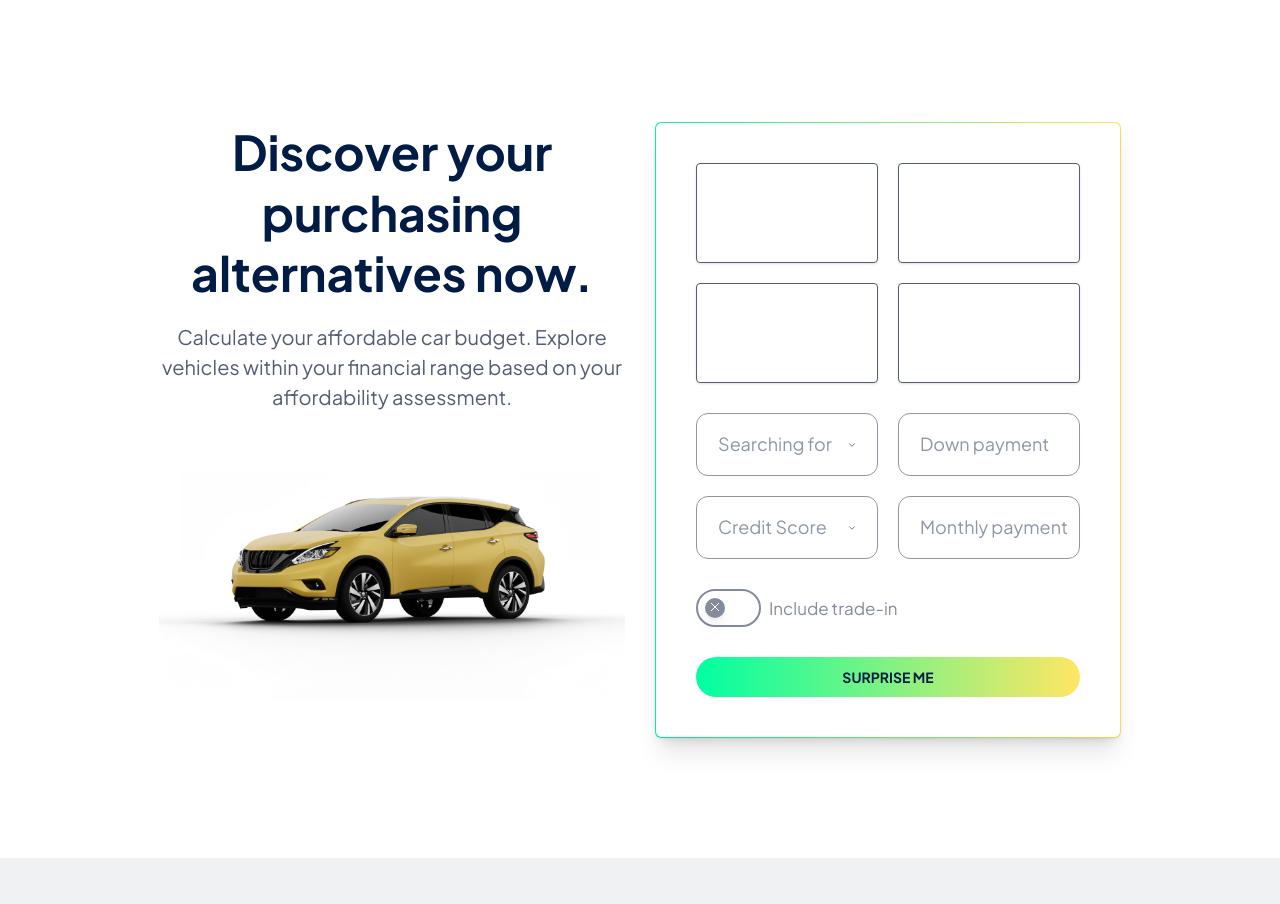
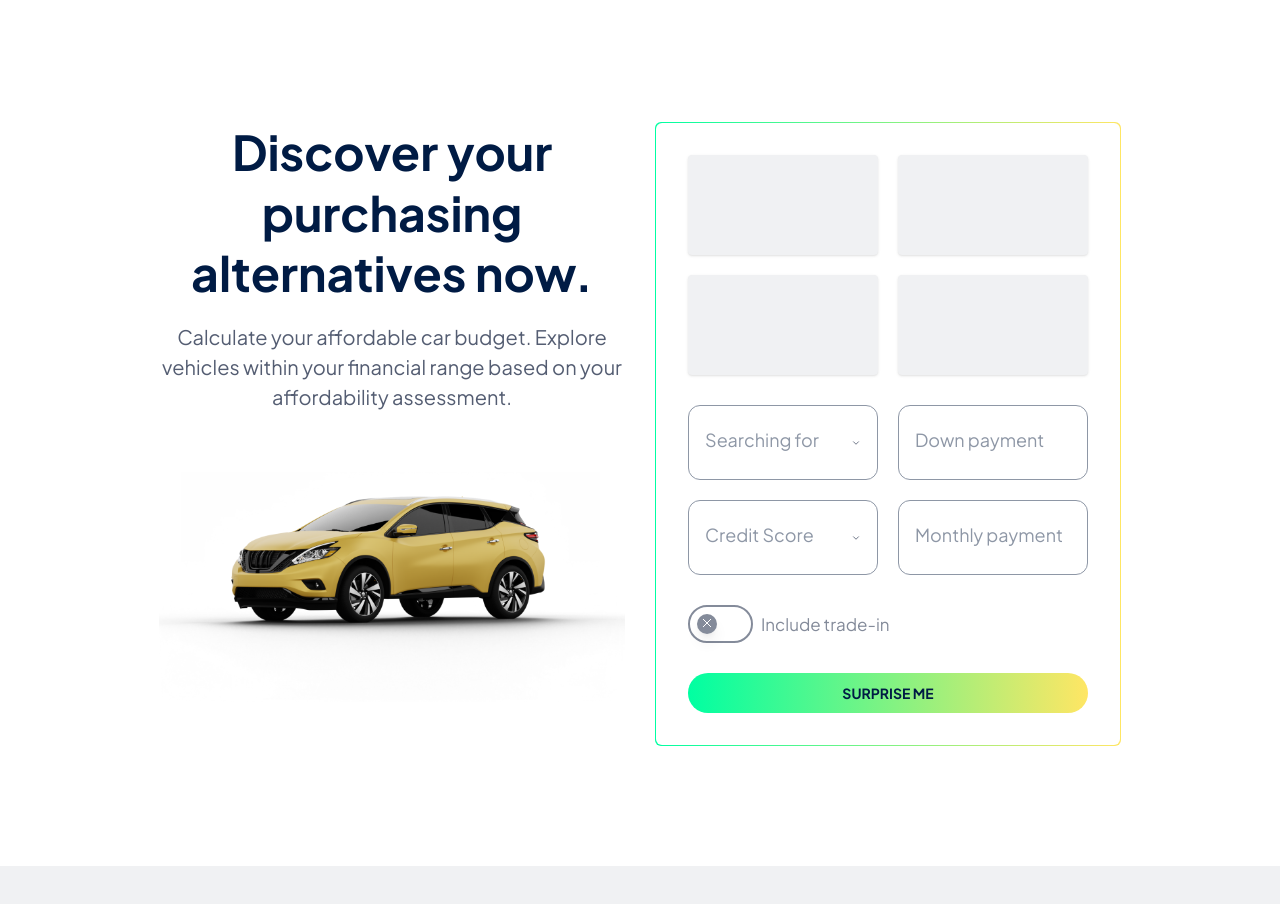
Before and after one commit to talhabaig/autoprosper, a Next.js app: page / in a window 1280 px wide. Shown: the part 1080-1984 px from the top of the page. Built offline with nearby package versions, Linux system fonts and the light colour scheme.

Commit message:
fix section padding & Input styling component

```diff
--- a/src/components/home/Discover/Discover.tsx
+++ b/src/components/home/Discover/Discover.tsx
@@ -23,14 +23,14 @@ const Discover = () => {
           height="342"
         />
       </div>
-      <div className="flex max-w-[690px] w-full justify-center">
-        <GradientCard>
-          <div className="flex flex-col gap-[30px] h-full w-full items-center justify-center bg-white rounded-md p-[40px]">
+      <div className="flex md:max-w-[690px] w-full justify-center">
+        <GradientCard variant="hide-on-mobile">
+          <div className="flex flex-col gap-[30px] h-full w-full items-center justify-center bg-white rounded-md p-[32px]">
             <div className="grid grid-cols-2 w-full gap-5 ">
-              <Card className="bg-gray-300 rounded h-[100px]"></Card>
-              <Card className="bg-gray-300 rounded h-[100px]"></Card>
-              <Card className="bg-gray-300 rounded h-[100px]"></Card>
-              <Card className="bg-gray-300 rounded h-[100px]"></Card>
+              <Card className="bg-light-gray rounded border-0 h-[100px]"></Card>
+              <Card className="bg-light-gray rounded border-0 h-[100px]"></Card>
+              <Card className="bg-light-gray rounded border-0 h-[100px]"></Card>
+              <Card className="bg-light-gray rounded border-0 h-[100px]"></Card>
             </div>
 
             <div className="grid grid-cols-2 gap-5">
--- a/src/components/ui/card.tsx
+++ b/src/components/ui/card.tsx
@@ -1,8 +1,23 @@
-import * as React from "react"
+import * as React from "react";
 
-import { cn } from "@/lib/utils"
+import { cn } from "@/lib/utils";
+import { VariantProps, cva } from "class-variance-authority";
 
-interface GradientCardProps extends React.HTMLAttributes<HTMLDivElement> {
+const gradientCardVariants = cva("card", {
+  variants: {
+    variant: {
+      default: "rounded-md bg-custom p-[1px] shadow-xl",
+      "hide-on-mobile": "rounded-md bg-white md:bg-custom md:p-[1px]",
+    },
+  },
+  defaultVariants: {
+    variant: "default",
+  },
+});
+
+interface GradientCardProps
+  extends React.HTMLAttributes<HTMLDivElement>,
+    VariantProps<typeof gradientCardVariants> {
   children: React.ReactNode;
 }
 
@@ -18,16 +33,19 @@ const Card = React.forwardRef<
     )}
     {...props}
   />
-))
-Card.displayName = "Card"
+));
+Card.displayName = "Card";
 
-const GradientCard:  React.FC<GradientCardProps> = (({ children, ...props }) => (
-    <div className="rounded-md bg-custom p-[1px] shadow-xl">
-        <Card className="h-full border-0" {...props}>
+const GradientCard: React.FC<GradientCardProps> = ({
+  children,
+  variant,
+  className,
+  ...props
+}) => (
+  <div className={cn(gradientCardVariants({ variant, className }))} {...props}>
     {children}
-        </Card>
   </div>
-))
+);
 
 const CardHeader = React.forwardRef<
   HTMLDivElement,
@@ -38,8 +56,8 @@ const CardHeader = React.forwardRef<
     className={cn("flex flex-col space-y-1.5 p-6", className)}
     {...props}
   />
-))
-CardHeader.displayName = "CardHeader"
+));
+CardHeader.displayName = "CardHeader";
 
 const CardTitle = React.forwardRef<
   HTMLParagraphElement,
@@ -50,8 +68,8 @@ const CardTitle = React.forwardRef<
     className={cn("font-semibold leading-none tracking-tight", className)}
     {...props}
   />
-))
-CardTitle.displayName = "CardTitle"
+));
+CardTitle.displayName = "CardTitle";
 
 const CardDescription = React.forwardRef<
   HTMLParagraphElement,
@@ -62,16 +80,16 @@ const CardDescription = React.forwardRef<
     className={cn("text-sm text-muted-foreground", className)}
     {...props}
   />
-))
-CardDescription.displayName = "CardDescription"
+));
+CardDescription.displayName = "CardDescription";
 
 const CardContent = React.forwardRef<
   HTMLDivElement,
   React.HTMLAttributes<HTMLDivElement>
 >(({ className, ...props }, ref) => (
   <div ref={ref} className={cn("p-6 pt-0", className)} {...props} />
-))
-CardContent.displayName = "CardContent"
+));
+CardContent.displayName = "CardContent";
 
 const CardFooter = React.forwardRef<
   HTMLDivElement,
@@ -82,7 +100,15 @@ const CardFooter = React.forwardRef<
     className={cn("flex items-center p-6 pt-0", className)}
     {...props}
   />
-))
-CardFooter.displayName = "CardFooter"
+));
+CardFooter.displayName = "CardFooter";
 
-export { Card, CardHeader, CardFooter, CardTitle, CardDescription, CardContent, GradientCard }
+export {
+  Card,
+  CardHeader,
+  CardFooter,
+  CardTitle,
+  CardDescription,
+  CardContent,
+  GradientCard,
+};
--- a/src/components/ui/input.tsx
+++ b/src/components/ui/input.tsx
@@ -14,13 +14,13 @@ export interface InputProps
 
 const Input = React.forwardRef<HTMLInputElement, InputProps>(
   ({ className, type, ...props }, ref) => {
-    const randomId = Math.floor(Math.random() * (100 - 0) + 0);
+    const randomId = Math.floor(Math.random() * (100 - 0) + 0) + props.label;
     return (
-      <div className="relative flex items-center gap-3 rounded-xl px-5 py-[17px] bg-gray-50 border-[1px] border-dark-4 appearance-none">
+      <div className="relative flex items-center gap-3 rounded-xl px-4 pb-[8px] md:pb-[15px] pt-[22px] md:pt-[30px] bg-gray-50 border-[1px] border-dark-4 appearance-none">
         <input
           type={type}
           className={cn(
-            "w-full text-basetext-dark-4 focus:outline-none bg-gray-50 focus:ring-0 peer",
+            "w-full text-[13px] md:text-lg text-dark-1 focus:outline-none bg-gray-50 focus:ring-0 peer",
             className
           )}
           id={randomId.toString()}
@@ -30,13 +30,13 @@ const Input = React.forwardRef<HTMLInputElement, InputProps>(
         />
         <label
           htmlFor={randomId.toString()}
-          className="absolute cursor-text  text-dark-4 text-lg duration-300 transform -translate-y-4 scale-50 top-4 z-10 origin-[0] start-[21px] peer-focus:text-[11px] peer-focus:text-dark-4 peer-focus:font-bold peer-placeholder-shown:scale-100 peer-placeholder-shown:translate-y-0 peer-focus:scale-75 peer-focus:-translate-y-4 rtl:peer-focus:translate-x-1/4 rtl:peer-focus:left-auto"
+          className="absolute cursor-text  text-dark-4 text-[13px] md:text-lg duration-300 transform -translate-y-3 md:-translate-y-4 scale-50 top-4 md:top-5 z-10 origin-[0] start-[16px] peer-focus:text-[11px] peer-focus:text-dark-4 peer-focus:font-bold peer-placeholder-shown:scale-100 peer-placeholder-shown:translate-y-0 peer-focus:scale-75 peer-focus:-translate-y-3 peer-focus:md:-translate-y-4 rtl:peer-focus:translate-x-1/4 rtl:peer-focus:left-auto"
         >
           {props.label}
         </label>
         {props.options && (
           <ChevronDown
-            className="relative top-[1px] ml-1 h-3 w-3 transition duration-200 peer-focus:rotate-180"
+            className="relative top-[1px] ml-1 h-3 w-3 transition duration-200 peer-focus:rotate-180 peer-focus:translate-y-0 peer-placeholder-shown:-translate-y-2"
             aria-hidden="true"
           />
         )}
--- a/src/components/ui/section.tsx
+++ b/src/components/ui/section.tsx
@@ -16,7 +16,7 @@ interface SectionDescProps extends React.HTMLAttributes<HTMLDivElement> {
 const Section: React.FC<SectionProps> = ({ children, ...props }) => {
   return (
     <section
-      className="mt-[60px] max-w-[330px] md:max-w-full text-center md:py-[120px] flex flex-col md:flex-row md:gap-[30px] justify-between md:justify-center md:px-10 lg:px-[159px] mx-auto"
+      className="mt-[60px] px-[15px] max-w-full text-center md:py-[120px] flex flex-col md:flex-row md:gap-[30px] justify-between md:justify-center md:px-10 lg:px-[159px] mx-auto"
       {...props}
     >
       {children}
```
Lines whose indentation alone changed are shown as unchanged.
